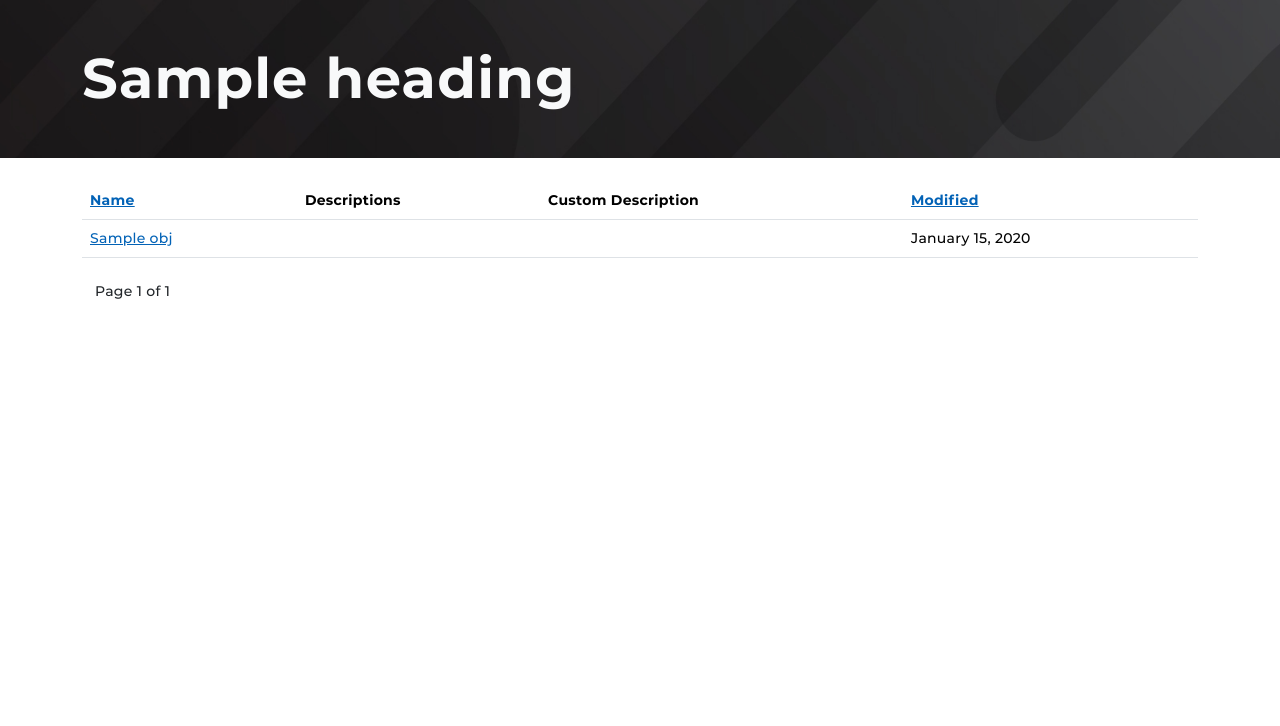
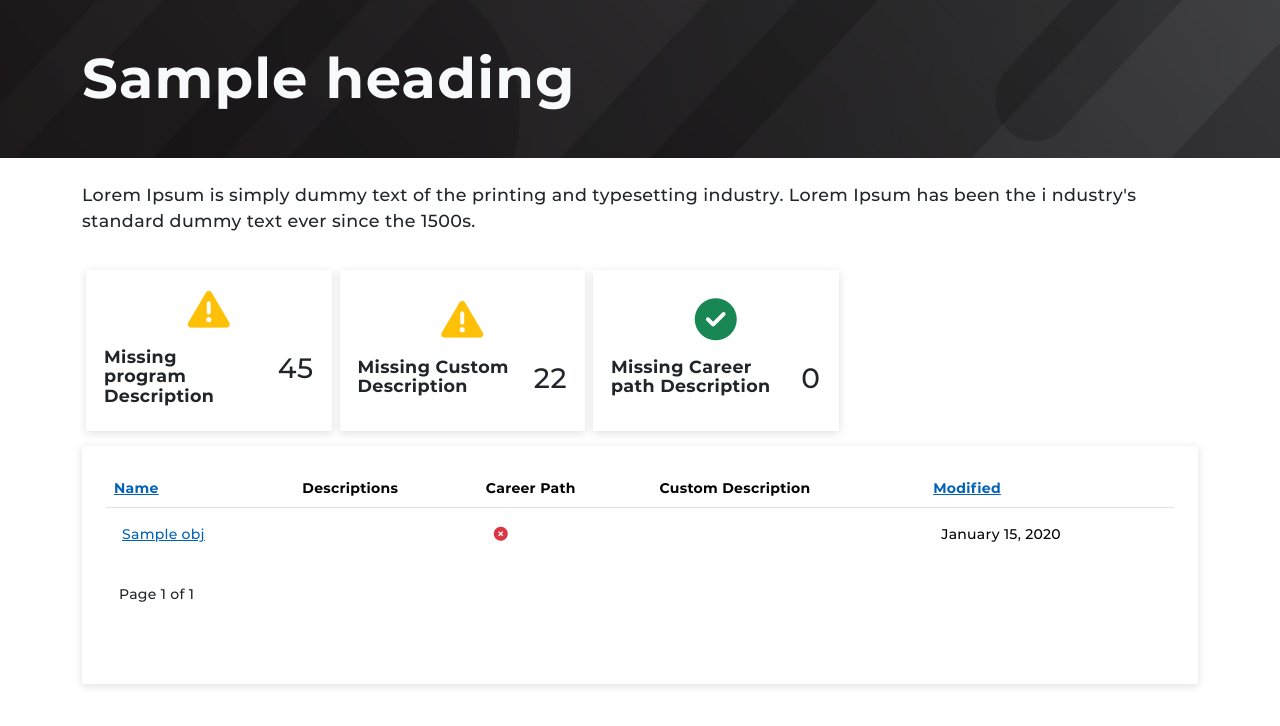
Before and after one commit to UCF/Search-Service-Django, a Django app: template templates/dashboard/program-list.html in a window 1280 px wide. Shown: the top 726 px of the page. Run offline with Django 3.2, Linux system fonts and the light colour scheme; the template is opened without the code that fills it: most values are stand-ins (such as "Sample title", 1, 10 or a date in 2020); some libraries are stand-ins or nearby versions.

Commit message:
program list-view-update

```diff
--- a/src/scss/_base.scss
+++ b/src/scss/_base.scss
@@ -2,4 +2,53 @@
 @import 'fonts';
 
 @import 'media-background';
-@import 'dashboard';
+
+//---------------> Static CSS
+/* General CSS */
+  .custom-shadow-box {
+    box-shadow: rgba(99, 99, 99, 0.2) 0px 2px 8px 0px;
+  }
+  .custom-row-sm-cards{
+    height: 180px;
+  }
+  .custom-sm-card {
+    width: 22%;
+    padding: 10px;
+  }
+
+/* Mobile extra small */
+  @media (max-width: 374.98px) {
+    .custom-t-cell {
+        padding:20px 0!important;
+        text-align: center !important;
+    }
+  }
+
+/* Mobile */
+  @media (max-width: 575.98px) {
+    .custom-row-sm-cards{
+        margin-bottom: 10px;
+    }
+    .custom-sm-card{
+    width: 45% !important;
+    }
+    .custom-t-cell {
+        padding: 10px;
+        text-align: center !important;
+    }
+  }
+
+/* Small devices (landscape phones, less than 768px) */
+  @media (max-width: 767.98px) {
+    .custom-row-sm-cards{
+        height: 340px;
+    }
+    .custom-sm-card{
+        width: 48%;
+        }
+  }
+/* Medium devices (tablets, less than 992px) */
+// @media (max-width: 991.98px) {  }
+
+/* Large devices (desktops, less than 1200px) */
+// @media (max-width: 1199.98px) {  }
--- a/src/scss/_dashboard.scss
+++ /dev/null
@@ -1,52 +0,0 @@
-//---------------> Static CSS
-
-/* General CSS */
-.custom-row-sm-cards{
-    height: 180px;
-}
-
-.custom-sm-card {
-    width: 22%;
-    padding: 10px;
-}
-
-.custom-shadow-box {
-    box-shadow: rgba(99, 99, 99, 0.2) 0px 2px 8px 0px;
-}
-
-/* Mobile extra small */
-@media (max-width: 374.98px) {
-    .custom-t-cell {
-        padding:20px 0!important;
-        text-align: center !important;
-    }
-}
-
-/* Mobile */
-@media (max-width: 575.98px) {
-    .custom-row-sm-cards{
-        margin-bottom: 10px;
-    }
-    .custom-sm-card{
-    width: 45% !important;
-    }
-    .custom-t-cell {
-        padding: 10px;
-        text-align: center !important;
-    }
-}
-
-/* Small devices (landscape phones, less than 768px) */
-@media (max-width: 767.98px) {
-    .custom-row-sm-cards{
-        height: 340px;
-    }
-    .custom-sm-card{
-        width: 48%;
-        }
- }
-/* Medium devices (tablets, less than 992px) */
-// @media (max-width: 991.98px) {  }
-
-/* Large devices (desktops, less than 1200px) */
-// @media (max-width: 1199.98px) {  }
--- a/templates/dashboard/program-list.html
+++ b/templates/dashboard/program-list.html
@@ -9,14 +9,53 @@
         </div>
         <input class="btn btn-primary" type="submit" />
     </form> -->
-    <table class="table">
+  <div class="pb-3">
+    <p class="fs-5">Lorem Ipsum is simply dummy text of the printing and typesetting industry. Lorem Ipsum has been the i ndustry's standard dummy text ever since the 1500s.
+    </p>
+  </div>
+  <div class="row custom-row-sm-cards">
+    <div class="d-flex flex-wrap justify-content-start mb-4">
+        <div class="card m-1 border-0 custom-shadow-box d-flex align-items-center justify-content-center custom-sm-card">
+            <div class="py-2">
+                <i class="fa fa-warning fa-3x text-warning mr-2"></i>
+            </div>
+            <div class="d-flex">
+                <span class="p-2 h5">Missing program Description</span>
+                <span class="p-2 fs-2">45</span>
+            </div>
+        </div>
+        <div class="card m-1 border-0 custom-shadow-box d-flex align-items-center justify-content-center custom-sm-card">
+            <div class="py-2">
+                <i class="fa fa-warning fa-3x text-warning mr-2"></i>
+            </div>
+            <div class="d-flex">
+                <span class="p-2 h5">Missing Custom Description</span>
+                <span class="p-2 fs-2">22</span>
+            </div>
+        </div>
+        <div class="card m-1 border-0 custom-shadow-box d-flex align-items-center justify-content-center custom-sm-card">
+            <div class="py-2">
+              <i class="fa fa-check-circle fa-3x text-success"></i>
+            </div>
+            <div class="d-flex">
+                <span class="p-2 h5">Missing Career path Description</span>
+                <span class="p-2 fs-2">0</span>
+            </div>
+        </div>
+    </div>
+  </div>
+  <div class="custom-shadow-box card-block p-4">
+    <table class="table table-borderless">
         <thead>
-            <tr>
+            <tr class="font-size-sm border-bottom">
                 <th scope="col">
                     {% sortable_field_header fieldname='Name' field='name' %}
                 </th>
                 <th scope="col">
                   Descriptions
+                </th>
+                <th scope="col">
+                  Career Path
                 </th>
                 <th>
                   Custom Description
@@ -29,12 +68,13 @@
         <tbody>
         {% for obj in object_list %}
             <tr>
-                <td>
+                <td class="p-3">
                     <a href="{% url 'dashboard.programs.edit' obj.pk %}">{{ obj.name }}</a>
                 </td>
-                <td>{{ obj.has_descriptions|check|safe }}</td>
-                <td>{{ obj.has_custom_description|check|safe }}</td>
-                <td>{{ obj.modified|date:"F j, Y"  }}</td>
+                <td class="p-3">{{ obj.has_descriptions|check|safe }}</td>
+                <td class="p-3"><span class="fa fa-times-circle text-danger"></span></td>
+                <td class="p-3">{{ obj.has_custom_description|check|safe }}</td>
+                <td class="p-3">{{ obj.modified|date:"F j, Y"  }}</td>
             </tr>
         {% endfor %}
         </tbody>
@@ -52,5 +92,6 @@
         <a class="btn btn-default" href="?{% param_replace page=page_obj.paginator.num_pages %}"><span class="sr-only">Last</span> &raquo;</a>
         {% endif %}
     </div>
+  </div>
 </div>
 {% endblock %}
```
Also changed, not shown: static/css/style.min.css, 1 other file.
